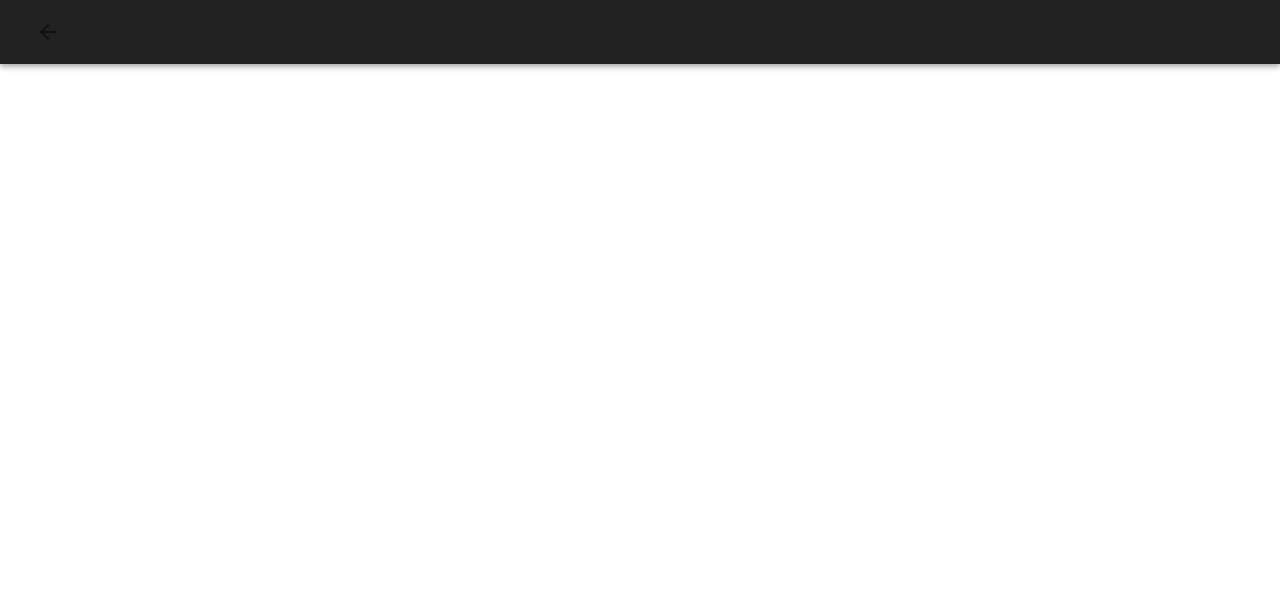
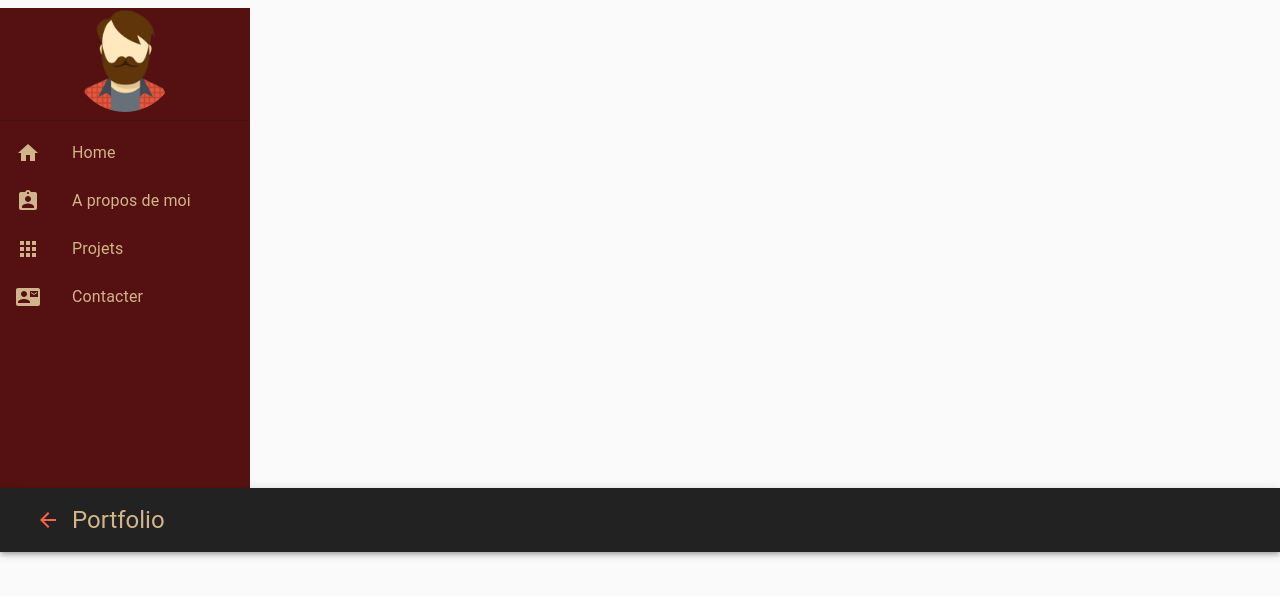
Before and after one commit to issa07/portfolio2, a React (Create React App) app: page / in a window 1280 px wide. Shown: the top 596 px of the page. Built offline with nearby package versions, Linux system fonts and the light colour scheme.

Commit message:
portfolio2: navbar, bouton(back), profil_avatar

```diff
--- a/public/index.html
+++ b/public/index.html
@@ -2,16 +2,16 @@
 <html lang="en">
   <head>
     <meta charset="utf-8" />
-    <link rel="icon" href="%PUBLIC_URL%/favicon.ico" />
+    <!-- <link rel="icon" href="%PUBLIC_URL%/favicon.ico" /> -->
     <meta name="viewport" content="width=device-width, initial-scale=1" />
-    <meta name="theme-color" content="#000000" />
+    <!-- <meta name="theme-color" content="#000000" />
     <meta
       name="description"
       content="Web site created using create-react-app"
     />
     <link rel="apple-touch-icon" href="%PUBLIC_URL%/logo192.png" />
 
-    <link rel="manifest" href="%PUBLIC_URL%/manifest.json" />
+    <link rel="manifest" href="%PUBLIC_URL%/manifest.json" /> -->
 
     <title>React App</title>
   </head>
--- a/src/App.js
+++ b/src/App.js
@@ -1,12 +1,15 @@
 import React from 'react';
+import CssBaseline from '@material-ui/core/CssBaseline';
 import './App.css';
 import Home from './components';
 
 function App() {
   return (
-    <div>
+    <>
+    <CssBaseline/>
       <Home />
-    </div>
+
+    </>
   );
 }
 
--- a/src/components/Navbar.js
+++ b/src/components/Navbar.js
@@ -1,15 +1,20 @@
-import React from 'react';
+import React, {useState} from 'react';
+// import { MuiThemeProvider, createMuiTheme } from "@material-ui/core/styles";
+import { makeStyles } from '@material-ui/core/styles';
+
 import {
     AppBar,
     Toolbar,
     ListItem,
+    ListItemIcon,
+    ListItemText,
     IconButton,
-    ListItemText,
     Avatar,
     Divider,
     List,
     Typography,
-    Box
+    Box,
+    // Button,
 } from "@material-ui/core";
 
 import {
@@ -19,19 +24,136 @@ import {
     Apps,
     ContactMail
 } from "@material-ui/icons";
+// import { blue, green, red } from '@material-ui/core/colors';
+import avatar from "../media/avatar2.png"
+
+/********** CSS STYLES  ********/
+const useStyles = makeStyles(theme=>({
+    menuSliderContainer: {
+        width: 250,
+        height: "30rem",
+        background: "#511",
+    },
+    avatar: {
+        display: "block",
+        margin: "0.5rem auto",
+        width: theme.spacing(13),
+        height: theme.spacing(13)
+    },
+    listItem: {
+        color: "tan",
+    }
+}))
+/*******************************/
+
+const menuItems = [
+    {
+        listIcon: <Home />,
+        listText: "Home",
+    },
+    {
+        listIcon: <AssignmentInd />,
+        listText: "A propos de moi",
+    },
+    {
+        listIcon: <Apps />,
+        listText: "Projets",
+    },
+    {
+        listIcon: <ContactMail />,
+        listText: "Contacter",
+    }
+]
+// console.log(menuIcons);
 
 const Navbar = () => {
+
+    const [state, setState] = useState({
+        right: false
+    });
+
+    const toggleSlider = (slider, open) => {
+        setState({ ...state, [slider]: open});
+    };
+
+    const classes = useStyles() // Qui fait appel à la constante "useStyles" qui est déclaré tout en haut
+
+    const sideList = slider => (
+    <Box className={classes.menuSliderContainer} component="div">
+        <Avatar className={classes.avatar} src={avatar}  alt="Issa Demirci" />
+        <Divider />
+        <List>
+            {menuItems.map((lsItem, key) => (
+                <ListItem button key={key} >
+                    <ListItemIcon className={classes.listItem}> {lsItem.listIcon} </ListItemIcon>
+                    <ListItemText className={classes.listItem} primary={lsItem.listText} />
+                </ListItem>
+            ))}
+        </List>
+    </Box>
+    )
     return (
-        <Box >
+        <>
+        <Box className={classes.menuSliderContainer} component="div">
+            <Avatar className={classes.avatar} src={avatar}  alt="Issa Demirci" />
+            <Divider />
+            <List>
+                {menuItems.map((lsItem, key) => (
+                    <ListItem button key={key} >
+                        <ListItemIcon className={classes.listItem}> {lsItem.listIcon} </ListItemIcon>
+                        <ListItemText className={classes.listItem} primary={lsItem.listText} />
+                    </ListItem>
+                ))}
+            </List>
+        </Box>
+
+        <Box>
             <AppBar position="static" style={{background: "#222" }}>
                 <Toolbar>
                     <IconButton>
-                        <ArrowBack />
+                        {/* <MuiThemeProvider theme={theme}> */}
+                            {/* <Button> Retour </Button> Qui remplace ArrowBack */}
+                            <ArrowBack style={{color: "tomato"}} />
+                        {/* </MuiThemeProvider> */}
                     </IconButton>
+                    <Typography variant="h5" style={{color: "tan"}} > Portfolio </Typography>
                 </Toolbar>
             </AppBar>
         </Box>
+        </>
     );
 };
 
+
+/*********************
+ *  Petit modification(entrainement) au niveau de bouton de "Back"
+ *
+ *
+const theme = createMuiTheme({
+    palette: {
+        primary: blue,
+        background: red,
+    },
+    typography: {
+        fontSize: 15,
+    },
+    overrides: {
+        MuiButton: {
+            root: {
+                backgroundColor: "#E9967A",
+                '&:hover': {
+                    backgroundColor: "red",
+                }
+            },
+
+        }
+    },
+});
+
+*************************************/
+
+
+
+
+
 export default Navbar;
```
Also changed, not shown: src/media/avatar2.png (added).
